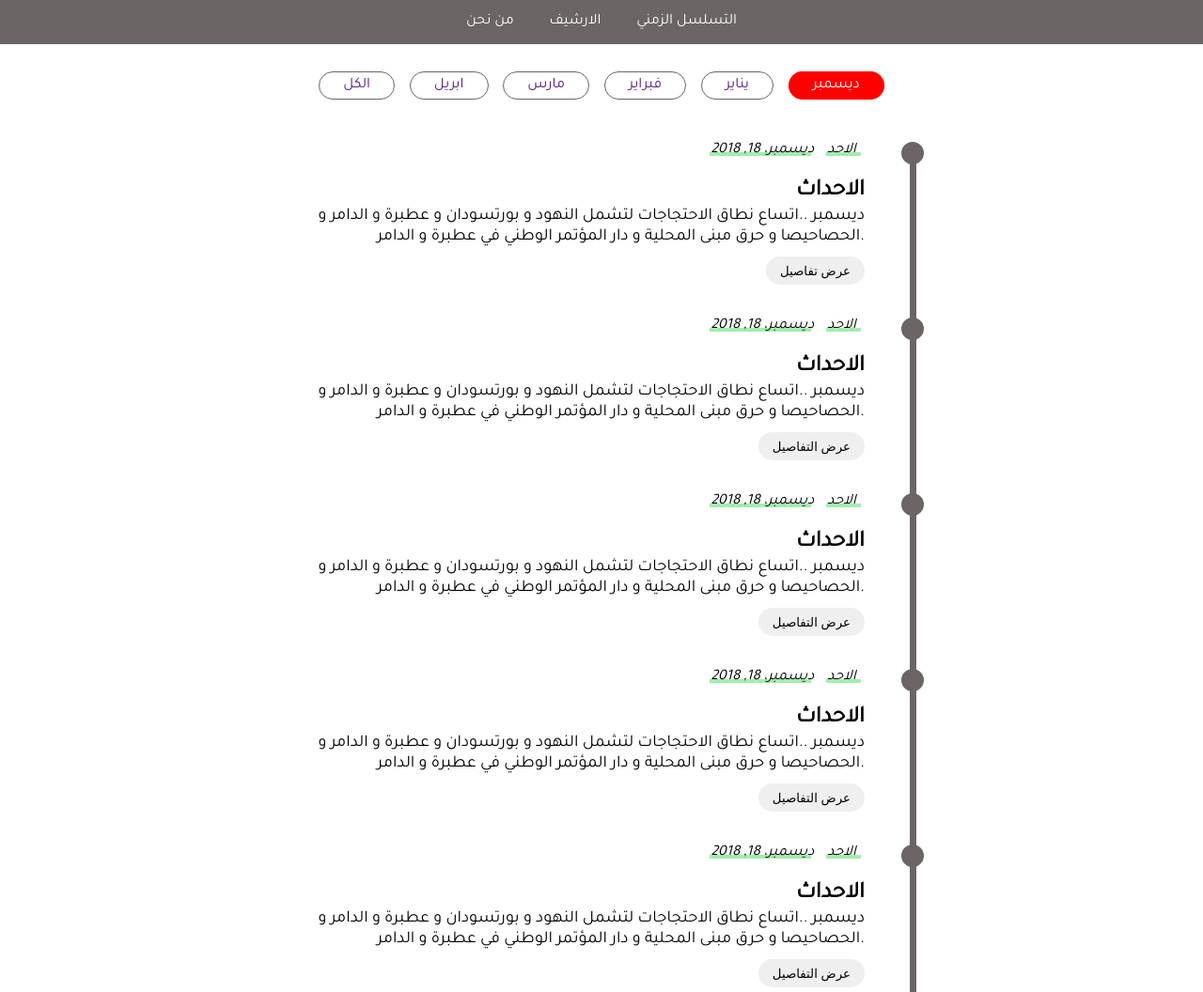
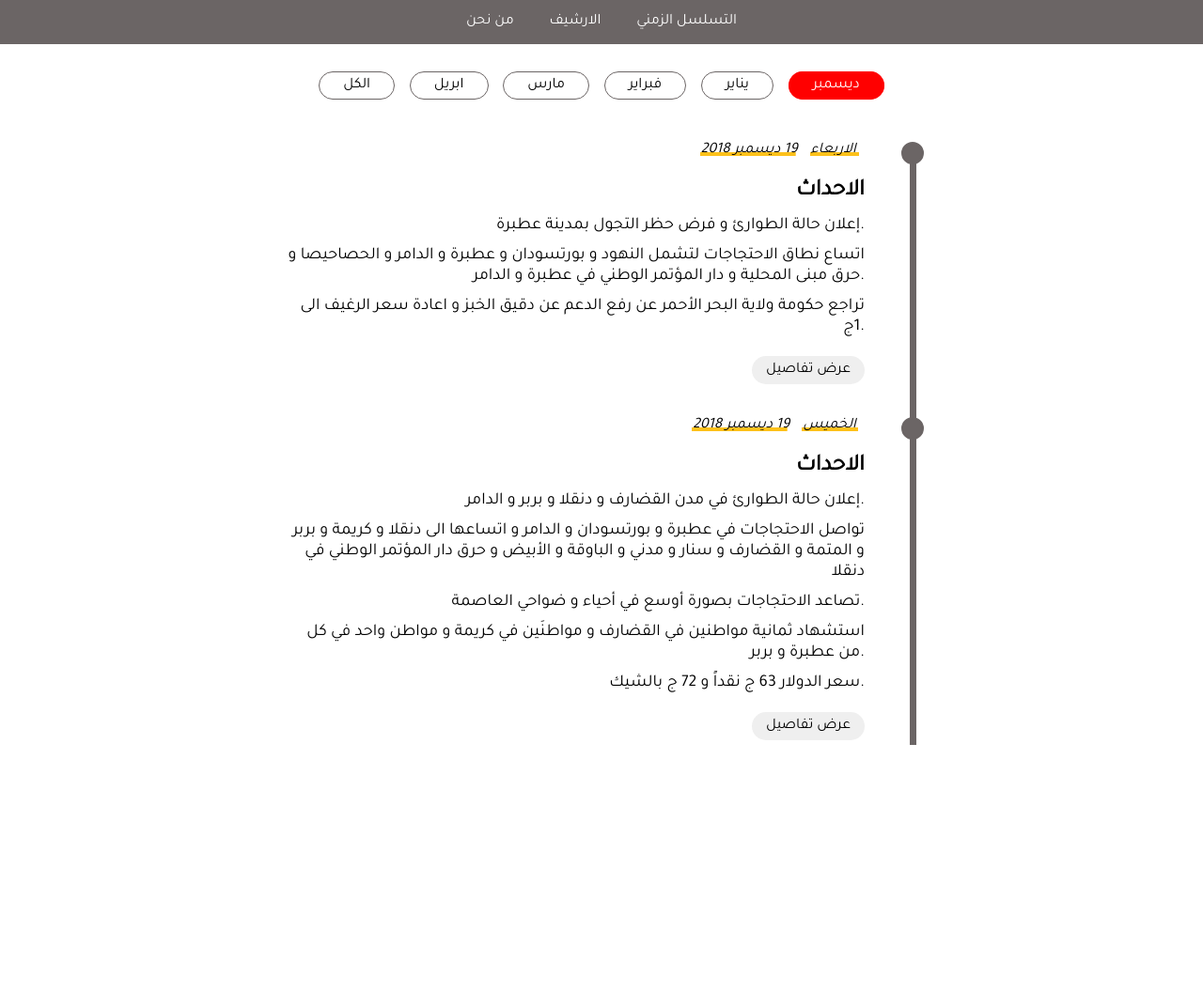
Before and after one commit to TheYass1n/19December, a plain HTML site: page index.html in a window 1280 px wide. Shown: the whole page at 94% size. After the commit the page ends 800 px from the top, so only its background shows below. Drawn offline with Linux system fonts and the light colour scheme.

Commit message:
first commit

```diff
--- a/css/style.css
+++ b/css/style.css
@@ -1,5 +1,5 @@
 :root{
-    --primary-color-opaque: rgba(20, 209, 51, 0.4);
+    --primary-color-opaque: rgb(253, 193, 27);
 
 }
 *{
@@ -16,8 +16,17 @@ html, body{
 
 }
 
+a{
+    text-decoration: none;
+    font-size: 16px;
+    font-family: 'Tajawal', sans-serif;
+    color: black;
+
+}
+
 p{
     font-size: 18px;
+
 }
 header{
     width: 100%;
@@ -143,7 +152,19 @@ article::before{
 .events p{
     text-align: right;
     padding-left: 10px;
+    margin: 10px 0px;
 }
+/*.events  p::before{
+    content: '';
+    width: 15px;
+    height: 5px;
+    position: absolute;
+    order: 2px solid #6B6565;
+    background: #6B6565;
+    right: 30px;
+    border: none;
+    margin: 11px;
+}*/
 
 .events button{
     margin-top: 10px;
@@ -168,3 +189,19 @@ respansive for decktop screen
         margin: 0 auto;
     }
 }
+
+/********************
+mobile screen
+********************/
+
+@media only screen and (max-width: 500px){
+    p{
+        text-align: center;
+        font-size: 16px;
+        box-sizing: content-box;
+        padding-left:15px ;
+    }
+    .events p{
+        padding-left: 0px;
+    }
+}
--- a/index.html
+++ b/index.html
@@ -34,53 +34,33 @@
             <span><a href="">الكل</a></span>
         </div>
         <article>
+                    <div class="events">
+                        <div class="time">
+                            <span>الاربعاء</span>
+                            <span> 19 ديسمبر 2018</span>
+                        </div>
+                        <h2>الاحداث</h2>
+                        <p>إعلان حالة الطوارئ و فرض حظر التجول بمدينة عطبرة.</p>
+                        <p>اتساع نطاق الاحتجاجات لتشمل النهود و بورتسودان و عطبرة و الدامر و الحصاحيصا و حرق مبنى المحلية و دار المؤتمر الوطني في عطبرة و الدامر.</p>
+                        <p>تراجع حكومة ولاية البحر الأحمر عن رفع الدعم عن دقيق الخبز و اعادة سعر الرغيف الى 1ج.</p>
+                            <button type="submit"><a href="pages/1.html">عرض تفاصيل</a> </button>
+                    </div>
             <div class="events">
                 <div class="time">
-                    <span>الاحد</span>
-                    <span>ديسمبر، 18, 2018</span>
+                    <span>الخميس</span>
+                    <span>19 ديسمبر 2018</span>
                 </div>
                 <h2>الاحداث</h2>
-                <p>ديسمبر ..اتساع نطاق الاحتجاجات لتشمل النهود و بورتسودان و عطبرة و الدامر و الحصاحيصا و حرق مبنى المحلية و دار المؤتمر الوطني في عطبرة و الدامر.</p>
-                <form method="get" action="pages/1.html">
-                    <button type="submit">عرض تفاصيل</button>
-                </form>
+                <p> إعلان حالة الطوارئ في مدن القضارف و دنقلا و بربر و الدامر.</p>
+                <p>تواصل الاحتجاجات في عطبرة و بورتسودان و الدامر و اتساعها الى دنقلا و كريمة و بربر و المتمة و القضارف و سنار و مدني و الباوقة و الأبيض و حرق دار المؤتمر الوطني في دنقلا </p>
+                <p>تصاعد الاحتجاجات بصورة أوسع في أحياء و ضواحي العاصمة.</p>
+                <p>استشهاد ثمانية مواطنين في القضارف و مواطنَين في كريمة و مواطن واحد في كل من عطبرة و بربر.</p>
+                <p> سعر الدولار 63 ج نقداً و 72 ج بالشيك.</p>
+                    <button type="submit"><a href="./pages/1.html">عرض تفاصيل</a> </button>
             </div>
-            <div class="events">
-                <div class="time">
-                    <span>الاحد</span>
-                    <span>ديسمبر، 18, 2018</span>
-                </div>
-                <h2>الاحداث</h2>
-                <p>ديسمبر ..اتساع نطاق الاحتجاجات لتشمل النهود و بورتسودان و عطبرة و الدامر و الحصاحيصا و حرق مبنى المحلية و دار المؤتمر الوطني في عطبرة و الدامر.</p>
-                <button>عرض التفاصيل</button>
-            </div>
-            <div class="events">
-                <div class="time">
-                    <span>الاحد</span>
-                    <span>ديسمبر، 18, 2018</span>
-                </div>
-                <h2>الاحداث</h2>
-                <p>ديسمبر ..اتساع نطاق الاحتجاجات لتشمل النهود و بورتسودان و عطبرة و الدامر و الحصاحيصا و حرق مبنى المحلية و دار المؤتمر الوطني في عطبرة و الدامر.</p>
-                <button>عرض التفاصيل</button>
-            </div>
-            <div class="events">
-                <div class="time">
-                    <span>الاحد</span>
-                    <span>ديسمبر، 18, 2018</span>
-                </div>
-                <h2>الاحداث</h2>
-                <p>ديسمبر ..اتساع نطاق الاحتجاجات لتشمل النهود و بورتسودان و عطبرة و الدامر و الحصاحيصا و حرق مبنى المحلية و دار المؤتمر الوطني في عطبرة و الدامر.</p>
-                <button>عرض التفاصيل</button>
-            </div>
-            <div class="events">
-                <div class="time">
-                    <span>الاحد</span>
-                    <span>ديسمبر، 18, 2018</span>
-                </div>
-                <h2>الاحداث</h2>
-                <p>ديسمبر ..اتساع نطاق الاحتجاجات لتشمل النهود و بورتسودان و عطبرة و الدامر و الحصاحيصا و حرق مبنى المحلية و دار المؤتمر الوطني في عطبرة و الدامر.</p>
-                <button>عرض التفاصيل</button>
-            </div>
+
+
+
         </article>
     </main>
 </body>
--- a/pages/view-pages.css
+++ b/pages/view-pages.css
@@ -10,7 +10,6 @@
 html, body{
     width: 100%;
     direction: rtl;
-    height: 2000px;
     font-family: 'Tajawal', sans-serif;
 
 }
```
Also changed, not shown: pages/1.html (+1 -1 lines).
